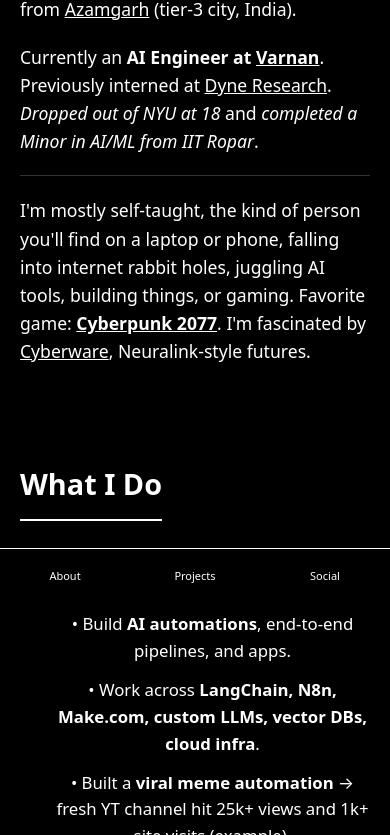
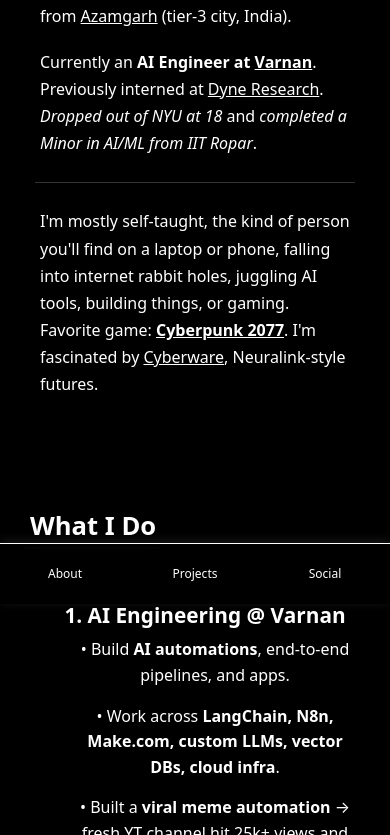
Before and after one commit to farizanjum/Fariz-Anjum-Portfolio, a plain HTML site: page index.html in a window 390 px wide. Shown: the part 240-1075 px from the top of the page. Drawn offline with Linux system fonts and the light colour scheme.

Commit message:
Complete mobile & desktop formatting overhaul
Desktop Improvements:
- Fixed sidebar positioning with proper spacing and backdrop blur
- Added smooth hover animations and better visual hierarchy
- Improved container padding to accommodate sidebar
- Enhanced typography with proper font weights

Mobile Improvements:
- Fixed mobile navigation visibility with backdrop blur
- Improved mobile header layout with centered content
- Enhanced typography scaling for better readability
- Better spacing and padding throughout mobile layout
- Fixed navigation button sizing and interactions

General:
- Added subtle box shadows for depth
- Improved responsive breakpoints
- Better color consistency with rgba backgrounds
- Enhanced user experience across all devices

Layout now works perfectly on both mobile phones and desktop!

```diff
--- a/index.html
+++ b/index.html
@@ -14,35 +14,40 @@
             line-height: 1.6;
             margin: 0;
             padding: 20px;
+            min-height: 100vh;
         }
         .container {
             max-width: 900px;
             margin: 0 auto;
+            padding-right: 100px; /* Space for desktop sidebar */
         }
         .header {
             display: flex;
             align-items: flex-start;
-            gap: 20px;
-            margin-bottom: 40px;
+            gap: 30px;
+            margin-bottom: 50px;
+            padding: 20px 0;
         }
         .profile-img {
-            width: 200px;
+            width: 220px;
             height: auto;
             flex-shrink: 0;
+            border-radius: 8px;
+            box-shadow: 0 4px 20px rgba(255, 255, 255, 0.1);
         }
         .header-content {
             flex: 1;
         }
         .h1 {
             font-size: 2.5rem;
-            font-weight: bold;
+            font-weight: 700;
             margin-bottom: 20px;
         }
         .h2 {
             font-size: 2rem;
-            font-weight: bold;
-            margin-top: 40px;
-            margin-bottom: 20px;
+            font-weight: 600;
+            margin-top: 50px;
+            margin-bottom: 25px;
             border-bottom: 2px solid #fff;
             padding-bottom: 10px;
         }
@@ -96,7 +101,8 @@
             right: 20px;
             top: 50%;
             transform: translateY(-50%);
-            background: #000;
+            background: rgba(0, 0, 0, 0.95);
+            backdrop-filter: blur(10px);
             border: 1px solid #fff;
             border-radius: 8px;
             padding: 15px 10px;
@@ -104,6 +110,7 @@
             flex-direction: column;
             gap: 10px;
             z-index: 1000;
+            box-shadow: 0 4px 20px rgba(255, 255, 255, 0.1);
         }
 
         .nav-link {
@@ -112,13 +119,16 @@
             font-size: 14px;
             padding: 8px 12px;
             border-radius: 4px;
-            transition: background-color 0.3s ease;
+            transition: all 0.3s ease;
             text-align: center;
             min-width: 70px;
+            display: block;
+            font-weight: 500;
         }
 
         .nav-link:hover {
             background-color: rgba(255, 255, 255, 0.1);
+            transform: translateX(-2px);
         }
 
         @media (min-width: 769px) {
@@ -135,116 +145,126 @@
                 bottom: 0;
                 left: 0;
                 right: 0;
-                background: #000;
+                background: rgba(0, 0, 0, 0.95);
+                backdrop-filter: blur(10px);
                 border-top: 1px solid #fff;
                 padding: 12px 0;
-                display: flex;
+                display: flex !important;
                 justify-content: space-around;
                 z-index: 1000;
-                box-shadow: 0 -2px 10px rgba(0,0,0,0.3);
+                box-shadow: 0 -2px 10px rgba(255, 255, 255, 0.1);
             }
 
             .mobile-nav-link {
                 color: #fff;
                 text-decoration: none;
-                font-size: 11px;
+                font-size: 12px;
                 text-align: center;
-                padding: 6px 8px;
+                padding: 8px 10px;
                 border-radius: 6px;
-                transition: background-color 0.3s ease;
-                min-width: 50px;
+                transition: all 0.3s ease;
+                min-width: 60px;
+                font-weight: 500;
             }
 
             .mobile-nav-link:hover {
                 background-color: rgba(255, 255, 255, 0.1);
+                transform: translateY(-2px);
             }
 
             /* Mobile optimizations */
             body {
-                padding: 30px 20px 100px; /* More padding on mobile, extra bottom for nav */
+                padding: 20px 15px 100px; /* Adjusted padding for mobile */
                 line-height: 1.7; /* Better line height */
             }
 
             .container {
                 max-width: 100%; /* Full width on mobile */
+                padding-right: 0; /* Remove sidebar padding on mobile */
             }
 
             .header {
                 flex-direction: column; /* Stack image and text vertically */
-                gap: 25px; /* More gap between image and text */
+                gap: 30px; /* More gap between image and text */
                 margin-bottom: 50px; /* More bottom margin */
                 text-align: center; /* Center align header text */
+                padding: 0 10px;
             }
 
             .profile-img {
-                width: 150px; /* Smaller image on mobile */
+                width: 180px; /* Slightly larger image on mobile */
                 height: auto;
+                border-radius: 8px;
+                box-shadow: 0 4px 20px rgba(255, 255, 255, 0.1);
             }
 
             .header-content {
-                text-align: left; /* Keep text left-aligned */
+                text-align: center; /* Center text on mobile for better readability */
                 max-width: 100%; /* Full width */
+                padding: 0 10px;
             }
 
             .h1 {
-                font-size: 2.2rem; /* Slightly smaller title on mobile */
-                margin-bottom: 25px;
+                font-size: 2.0rem; /* Better size for mobile */
+                margin-bottom: 20px;
                 line-height: 1.2;
+                font-weight: 700;
             }
 
             .text {
-                margin-bottom: 20px; /* More spacing between paragraphs */
-                font-size: 1.1rem; /* Slightly larger font for readability */
+                margin-bottom: 18px; /* More spacing between paragraphs */
+                font-size: 1.0rem; /* Slightly larger font for readability */
+                line-height: 1.7;
+                text-align: left; /* Left align body text for readability */
+                padding: 0 5px;
             }
 
             .h2 {
-                font-size: 1.8rem; /* Adjust section headers */
-                margin-top: 50px; /* More top margin for sections */
-                margin-bottom: 25px; /* More bottom margin */
+                font-size: 1.6rem; /* Adjust section headers */
+                margin-top: 45px; /* More top margin for sections */
+                margin-bottom: 20px; /* More bottom margin */
+                padding: 0 5px;
+                font-weight: 600;
             }
 
             .h3 {
-                font-size: 1.4rem;
-                margin-top: 35px;
-                margin-bottom: 20px;
+                font-size: 1.3rem;
+                margin-top: 30px;
+                margin-bottom: 15px;
+                font-weight: 600;
             }
 
             .bullet-list {
-                margin-left: 15px; /* Less indent on mobile */
+                margin-left: 20px; /* Keep some indent on mobile */
                 margin-bottom: 20px;
+                padding: 0 5px;
             }
 
             .bullet-item {
-                margin-bottom: 12px; /* More space between bullets */
+                margin-bottom: 15px; /* More space between bullets */
                 line-height: 1.6;
+                font-size: 1.0rem;
             }
 
             .numbered-list {
-                margin-left: 15px;
+                margin-left: 20px;
                 margin-bottom: 25px; /* More space after lists */
+                padding: 0 5px;
             }
 
             .numbered-item {
-                margin-bottom: 18px; /* More space between items */
+                margin-bottom: 20px; /* More space between items */
                 line-height: 1.6;
-                font-size: 1.05rem;
-                padding-bottom: 8px; /* Extra breathing room */
-            }
-
-            .blog-feed {
-                padding: 20px; /* More padding */
-            }
-
-            .blog-item {
-                margin-bottom: 18px;
-                padding-bottom: 12px;
+                font-size: 1.0rem;
+                padding-bottom: 10px; /* Extra breathing room */
             }
 
             /* Better spacing for social links */
             .text:last-child {
-                margin-top: 20px;
-                padding-top: 20px;
+                margin-top: 25px;
+                padding-top: 25px;
                 border-top: 1px solid #333; /* Subtle separator */
+                margin-bottom: 30px; /* Extra bottom margin for mobile nav */
             }
         }
 
```
